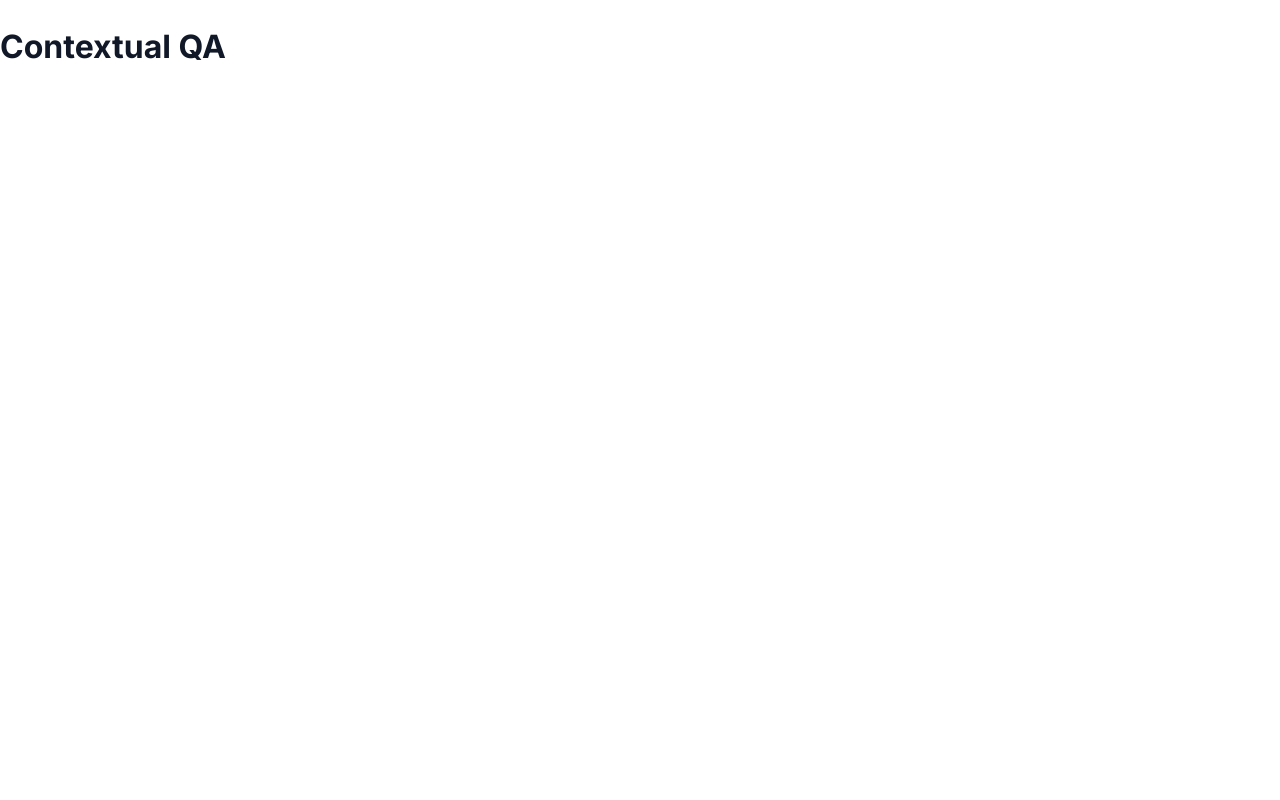
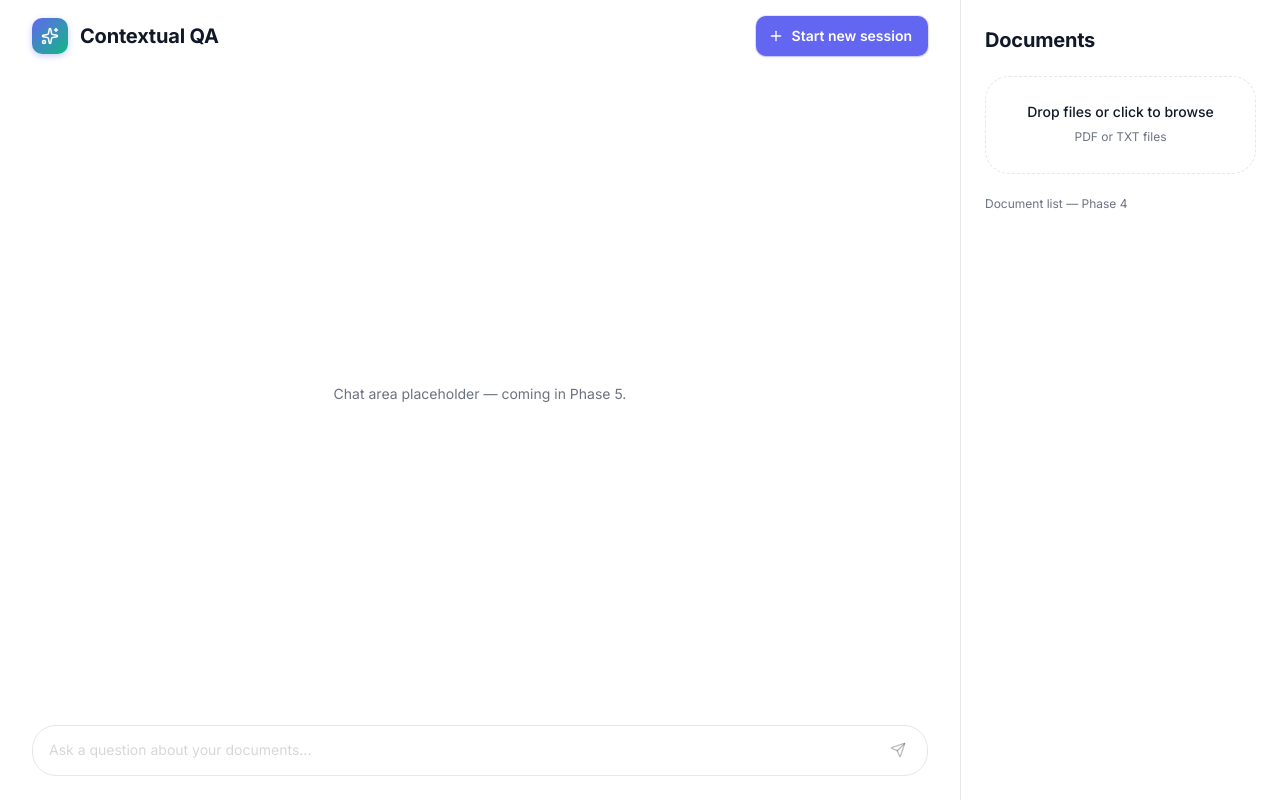
Before and after one commit to milosandrejic/contextual-qa-frontend, a React (Vite) app: page / in a window 1280 px wide. Built offline with nearby package versions, Linux system fonts and the light colour scheme.

Commit message:
Add Phase 3 layout shell with two-column AppShell, TopBar, and Documents sidebar.

```diff
--- a/src/app.tsx
+++ b/src/app.tsx
@@ -6,25 +6,73 @@ import "@fontsource/jetbrains-mono/400.css";
 import "@fontsource/jetbrains-mono/500.css";
 
 import { Toaster } from "sonner";
+import { Send } from "lucide-react";
 import { QueryClientProvider } from "@tanstack/react-query";
 
-import { CssBaseline } from "@mui/material";
 import { ThemeProvider } from "@mui/material/styles";
+import { Box, InputBase, Typography, IconButton, CssBaseline } from "@mui/material";
 
 import { theme } from "@/theme";
 import { queryClient } from "@/lib/query-client";
 import { SessionProvider } from "@/context/session-context";
 
+import { AppShell } from "@/components/layout/app-shell";
+
 export function App() {
+  const handleNewChat = () => {
+    // wired in Phase 7
+  };
+
   return (
     <ThemeProvider theme={theme}>
       <CssBaseline />
 
       <QueryClientProvider client={queryClient}>
         <SessionProvider>
-          <main>
-            <h1>Contextual QA</h1>
-          </main>
+          <AppShell onNewChat={handleNewChat}>
+            <Box
+              sx={{
+                flex: 1,
+                minHeight: 0,
+                display: "flex",
+                alignItems: "center",
+                justifyContent: "center",
+                color: "text.secondary",
+                px: 4,
+              }}
+            >
+              <Typography variant="body2">
+                Chat area placeholder — coming in Phase 5.
+              </Typography>
+            </Box>
+
+            <Box sx={{ flexShrink: 0, px: { xs: 2, md: 4 }, pb: 3, pt: 1 }}>
+              <Box
+                sx={{
+                  display: "flex",
+                  alignItems: "center",
+                  gap: 1,
+                  px: 2,
+                  py: 1.25,
+                  border: 1,
+                  borderColor: "divider",
+                  borderRadius: 2,
+                  bgcolor: "background.paper",
+                }}
+              >
+                <InputBase
+                  fullWidth
+                  disabled
+                  placeholder="Ask a question about your documents..."
+                  sx={{ fontSize: 14 }}
+                />
+
+                <IconButton size="small" disabled aria-label="Send">
+                  <Send size={16} />
+                </IconButton>
+              </Box>
+            </Box>
+          </AppShell>
 
           <Toaster
             position="top-right"
--- /dev/null
+++ b/src/components/layout/app-shell.tsx
@@ -0,0 +1,63 @@
+import type { ReactNode } from "react";
+
+import { useTheme } from "@mui/material/styles";
+import { Box, useMediaQuery } from "@mui/material";
+
+import { TopBar } from "@/components/layout/top-bar";
+import { DocumentsPanel } from "@/components/layout/documents-panel";
+
+const PANEL_WIDTH_DESKTOP = 320;
+const PANEL_WIDTH_TABLET = 280;
+
+interface AppShellProps {
+  children: ReactNode;
+  onNewChat: () => void;
+}
+
+export function AppShell({ children, onNewChat }: AppShellProps) {
+  const theme = useTheme();
+  const isTabletUp = useMediaQuery(theme.breakpoints.up("md"));
+
+  const panelWidth = isTabletUp ? PANEL_WIDTH_DESKTOP : PANEL_WIDTH_TABLET;
+
+  return (
+    <Box
+      sx={{
+        display: "flex",
+        height: "100dvh",
+        bgcolor: "background.default",
+      }}
+    >
+      <Box
+        component="main"
+        sx={{
+          flex: 1,
+          minWidth: 0,
+          display: "flex",
+          flexDirection: "column",
+        }}
+      >
+        <TopBar onNewChat={onNewChat} />
+
+        <Box sx={{ flex: 1, minHeight: 0, display: "flex", flexDirection: "column" }}>
+          {children}
+        </Box>
+      </Box>
+
+      <Box
+        component="aside"
+        sx={{
+          width: panelWidth,
+          flexShrink: 0,
+          borderLeft: 1,
+          borderColor: "divider",
+          bgcolor: "background.default",
+          overflowY: "auto",
+          display: { xs: "none", sm: "block" },
+        }}
+      >
+        <DocumentsPanel />
+      </Box>
+    </Box>
+  );
+}
--- /dev/null
+++ b/src/components/layout/documents-panel.tsx
@@ -0,0 +1,36 @@
+import { Box, Typography } from "@mui/material";
+
+export function DocumentsPanel() {
+  return (
+    <Box sx={{ height: "100%", display: "flex", flexDirection: "column", p: 3, gap: 2.5 }}>
+      <Typography variant="h6" sx={{ fontWeight: 700, letterSpacing: "-0.01em" }}>
+        Documents
+      </Typography>
+
+      <Box
+        sx={{
+          border: "1.5px dashed",
+          borderColor: "divider",
+          borderRadius: 2,
+          p: 3,
+          textAlign: "center",
+          color: "text.secondary",
+        }}
+      >
+        <Typography variant="body2" sx={{ fontWeight: 500, color: "text.primary" }}>
+          Drop files or click to browse
+        </Typography>
+
+        <Typography variant="caption" sx={{ color: "text.secondary" }}>
+          PDF or TXT files
+        </Typography>
+      </Box>
+
+      <Box sx={{ display: "flex", flexDirection: "column", gap: 1.5 }}>
+        <Typography variant="caption" sx={{ color: "text.secondary" }}>
+          Document list — Phase 4
+        </Typography>
+      </Box>
+    </Box>
+  );
+}
--- /dev/null
+++ b/src/components/layout/top-bar.tsx
@@ -0,0 +1,64 @@
+import { Plus, Sparkles } from "lucide-react";
+
+import { Box, Button, Typography } from "@mui/material";
+
+import { gradients } from "@/theme";
+
+interface TopBarProps {
+  onNewChat: () => void;
+}
+
+export function TopBar({ onNewChat }: TopBarProps) {
+  return (
+    <Box
+      component="header"
+      sx={{
+        height: 72,
+        flexShrink: 0,
+        display: "flex",
+        alignItems: "center",
+        justifyContent: "space-between",
+        px: { xs: 2, md: 4 },
+        bgcolor: "background.default",
+      }}
+    >
+      <Box sx={{ display: "flex", alignItems: "center", gap: 1.5 }}>
+        <Box
+          sx={{
+            width: 36,
+            height: 36,
+            borderRadius: "10px",
+            background: gradients.brand,
+            display: "flex",
+            alignItems: "center",
+            justifyContent: "center",
+            color: "#fff",
+            boxShadow: "0 2px 6px rgba(99,102,241,0.35)",
+          }}
+        >
+          <Sparkles size={18} />
+        </Box>
+
+        <Typography
+          variant="h6"
+          sx={{
+            fontWeight: 700,
+            letterSpacing: "-0.01em",
+            color: "text.primary",
+          }}
+        >
+          Contextual QA
+        </Typography>
+      </Box>
+
+      <Button
+        variant="contained"
+        color="primary"
+        startIcon={<Plus size={16} />}
+        onClick={onNewChat}
+      >
+        Start new session
+      </Button>
+    </Box>
+  );
+}
```
Also changed, not shown: 1 other file (tests, documents, lock files or other folders).
